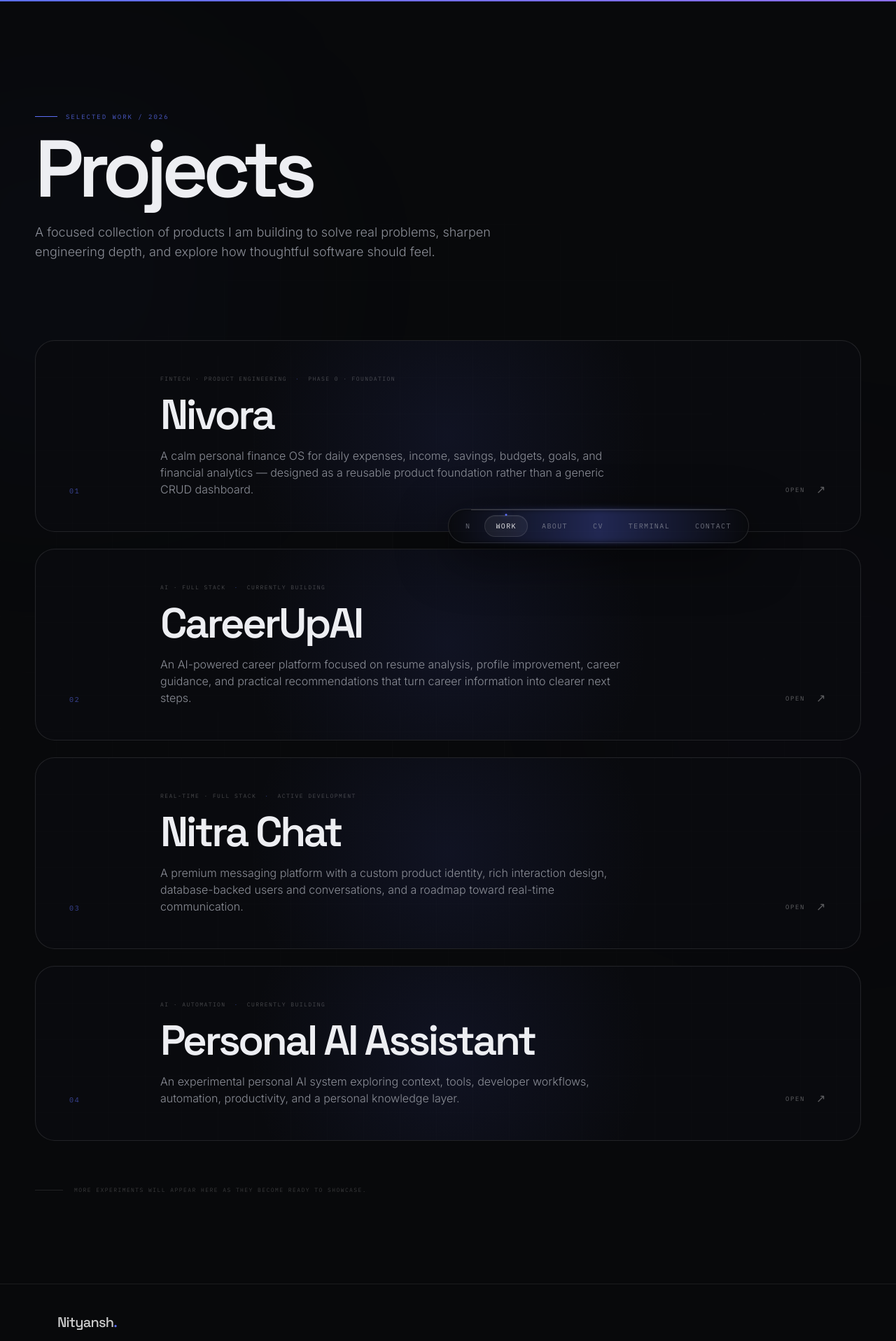
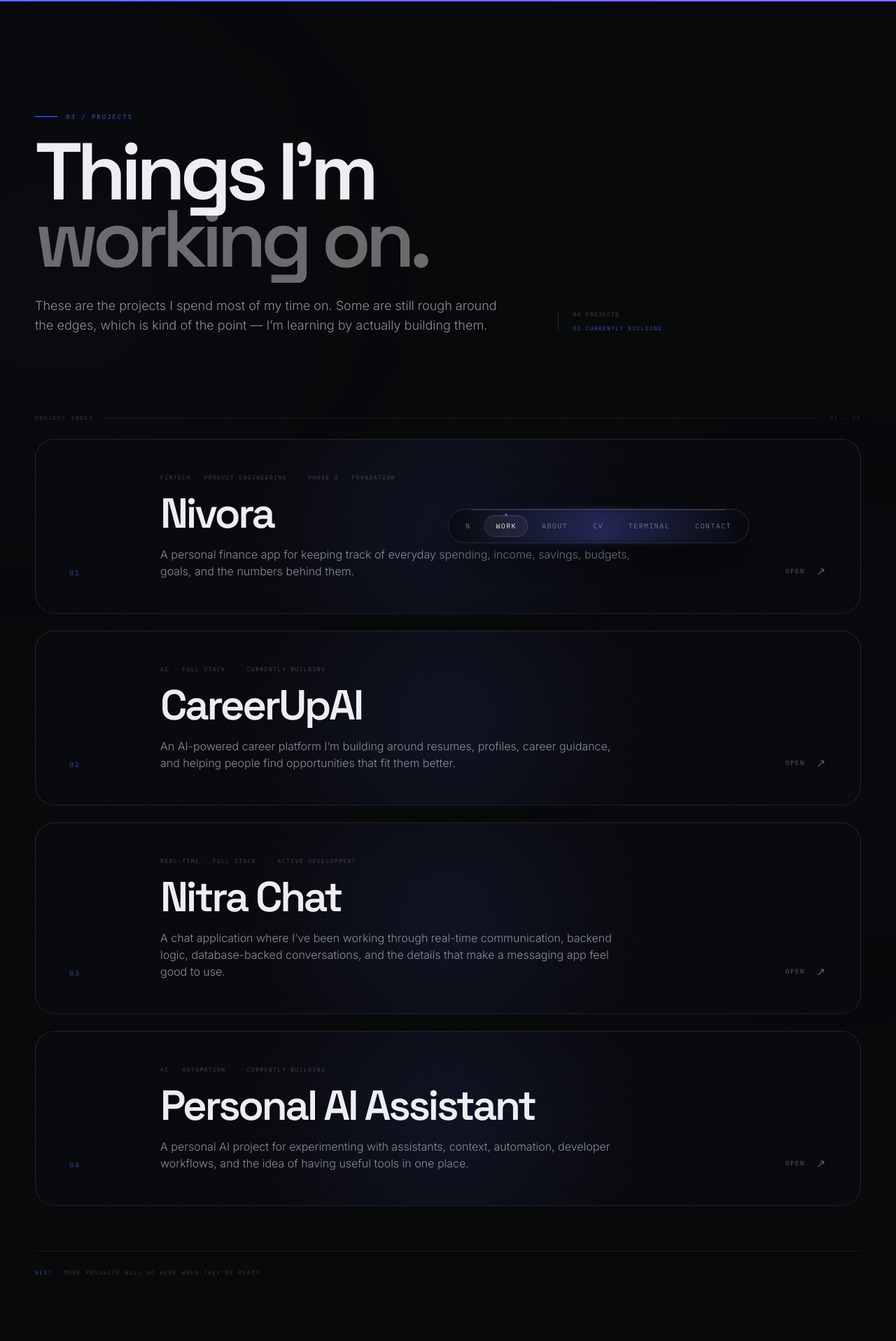
Before and after one commit to nityansh19/nityansh-portfolio, a Next.js app: page /projects in a window 1280 px wide. Shown: the top 1916 px of the page at 70% size. Built offline with nearby package versions, Linux system fonts and the light colour scheme.

Commit message:
Redesign projects page with natural copy and stronger editorial hierarchy

```diff
--- a/app/projects/page.tsx
+++ b/app/projects/page.tsx
@@ -3,7 +3,7 @@ import ProjectCard from "@/components/ProjectCard";
 
 export const metadata: Metadata = {
   title: "Projects — Nityansh Rupesh Bahadur",
-  description: "Selected products, experiments, and engineering systems built by Nityansh Rupesh Bahadur.",
+  description: "Projects and products built by Nityansh Rupesh Bahadur.",
 };
 
 const projects = [
@@ -12,7 +12,7 @@ const projects = [
     title: "Nivora",
     category: "FINTECH · PRODUCT ENGINEERING",
     description:
-      "A calm personal finance OS for daily expenses, income, savings, budgets, goals, and financial analytics — designed as a reusable product foundation rather than a generic CRUD dashboard.",
+      "A personal finance app for keeping track of everyday spending, income, savings, budgets, goals, and the numbers behind them.",
     href: "/projects/nivora",
     status: "Phase 0 · Foundation",
   },
@@ -21,7 +21,7 @@ const projects = [
     title: "CareerUpAI",
     category: "AI · FULL STACK",
     description:
-      "An AI-powered career platform focused on resume analysis, profile improvement, career guidance, and practical recommendations that turn career information into clearer next steps.",
+      "An AI-powered career platform I’m building around resumes, profiles, career guidance, and helping people find opportunities that fit them better.",
     href: "/projects/careerupai",
     status: "Currently building",
   },
@@ -30,7 +30,7 @@ const projects = [
     title: "Nitra Chat",
     category: "REAL-TIME · FULL STACK",
     description:
-      "A premium messaging platform with a custom product identity, rich interaction design, database-backed users and conversations, and a roadmap toward real-time communication.",
+      "A chat application where I’ve been working through real-time communication, backend logic, database-backed conversations, and the details that make a messaging app feel good to use.",
     href: "/projects/nitra-chat",
     status: "Active development",
   },
@@ -39,7 +39,7 @@ const projects = [
     title: "Personal AI Assistant",
     category: "AI · AUTOMATION",
     description:
-      "An experimental personal AI system exploring context, tools, developer workflows, automation, productivity, and a personal knowledge layer.",
+      "A personal AI project for experimenting with assistants, context, automation, developer workflows, and the idea of having useful tools in one place.",
     href: "/projects/personal-ai",
     status: "Currently building",
   },
@@ -55,28 +55,46 @@ export default function ProjectsPage() {
       </div>
 
       <div className="relative mx-auto max-w-[1180px]">
-        <div className="max-w-3xl">
+        <header className="max-w-4xl">
           <div className="flex items-center gap-3 font-mono text-[9px] uppercase tracking-[0.22em] text-accent/80">
             <span className="h-px w-8 bg-accent" />
-            Selected Work / 2026
+            03 / Projects
           </div>
-          <h1 className="mt-5 font-display text-[clamp(3.5rem,9vw,8rem)] font-semibold leading-[0.84] tracking-[-0.07em]">
-            Projects
-          </h1>
-          <p className="mt-7 max-w-2xl text-base leading-8 text-ink-dim sm:text-lg">
-            A focused collection of products I am building to solve real problems, sharpen engineering depth, and explore how thoughtful software should feel.
-          </p>
+
+          <div className="mt-6 flex flex-col gap-8 md:flex-row md:items-end md:justify-between">
+            <div>
+              <h1 className="font-display text-[clamp(3.5rem,9vw,8rem)] font-semibold leading-[0.84] tracking-[-0.07em]">
+                Things I’m
+                <br />
+                <span className="text-white/40">working on.</span>
+              </h1>
+              <p className="mt-8 max-w-2xl text-base leading-8 text-ink-dim sm:text-lg">
+                These are the projects I spend most of my time on. Some are still rough around the edges, which is kind of the point — I’m learning by actually building them.
+              </p>
+            </div>
+
+            <div className="shrink-0 border-l border-white/[0.10] pl-5 font-mono text-[8px] uppercase tracking-[0.16em] text-white/25 md:mb-1">
+              <div>04 projects</div>
+              <div className="mt-2 text-accent/70">02 currently building</div>
+            </div>
+          </div>
+        </header>
+
+        <div className="mt-20 flex items-center gap-4 md:mt-28">
+          <span className="font-mono text-[8px] uppercase tracking-[0.2em] text-white/20">Project index</span>
+          <span className="h-px flex-1 bg-white/[0.07]" />
+          <span className="font-mono text-[8px] uppercase tracking-[0.2em] text-white/15">01 — 04</span>
         </div>
 
-        <div className="mt-20 space-y-6 md:mt-28">
+        <div className="mt-6 space-y-6">
           {projects.map((project) => (
             <ProjectCard key={project.number} {...project} />
           ))}
         </div>
 
-        <div className="mt-16 flex items-center gap-4 font-mono text-[8px] uppercase tracking-[0.18em] text-white/20">
-          <span className="h-px w-10 bg-white/[0.10]" />
-          More experiments will appear here as they become ready to showcase.
+        <div className="mt-16 flex flex-col gap-3 border-t border-white/[0.07] pt-6 font-mono text-[8px] uppercase tracking-[0.18em] text-white/20 sm:flex-row sm:items-center sm:gap-4">
+          <span className="text-accent/60">Next</span>
+          <span>More projects will go here when they’re ready.</span>
         </div>
       </div>
     </main>
```
